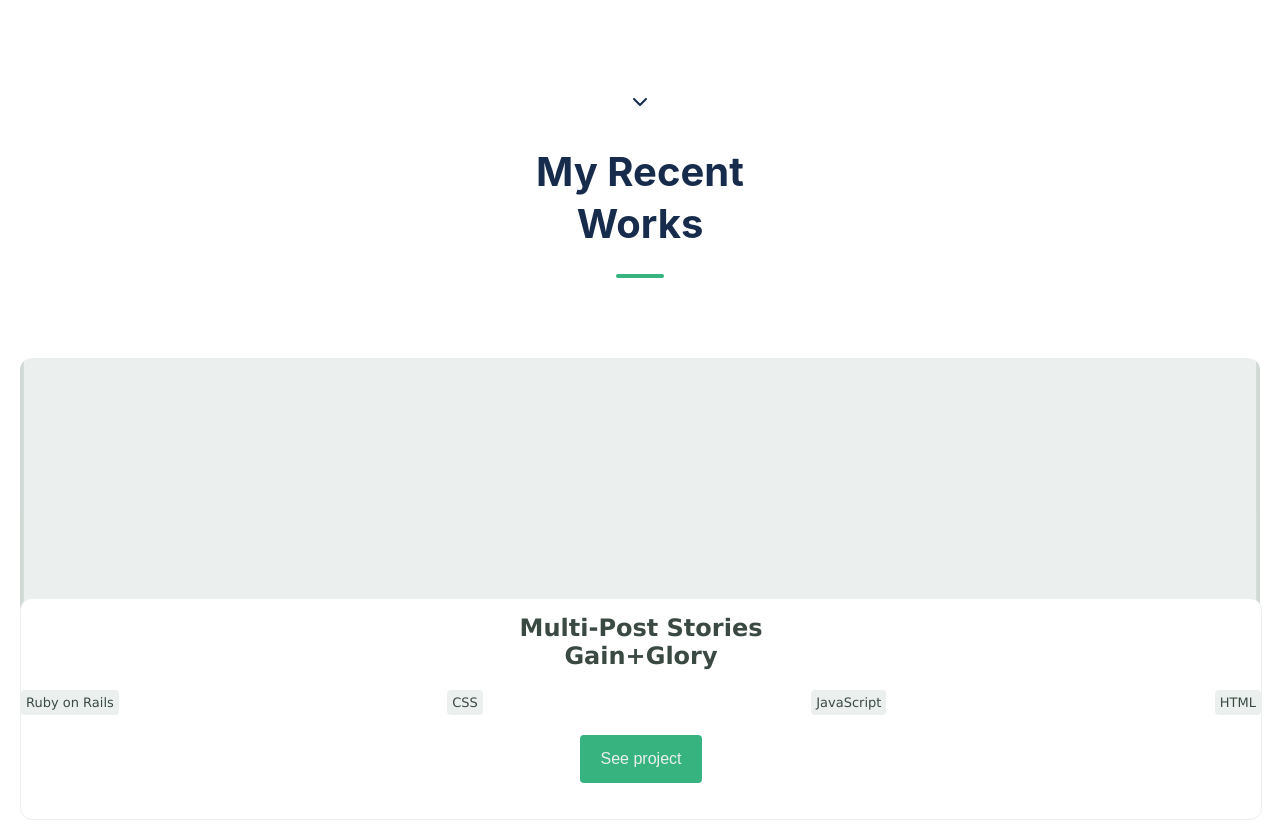
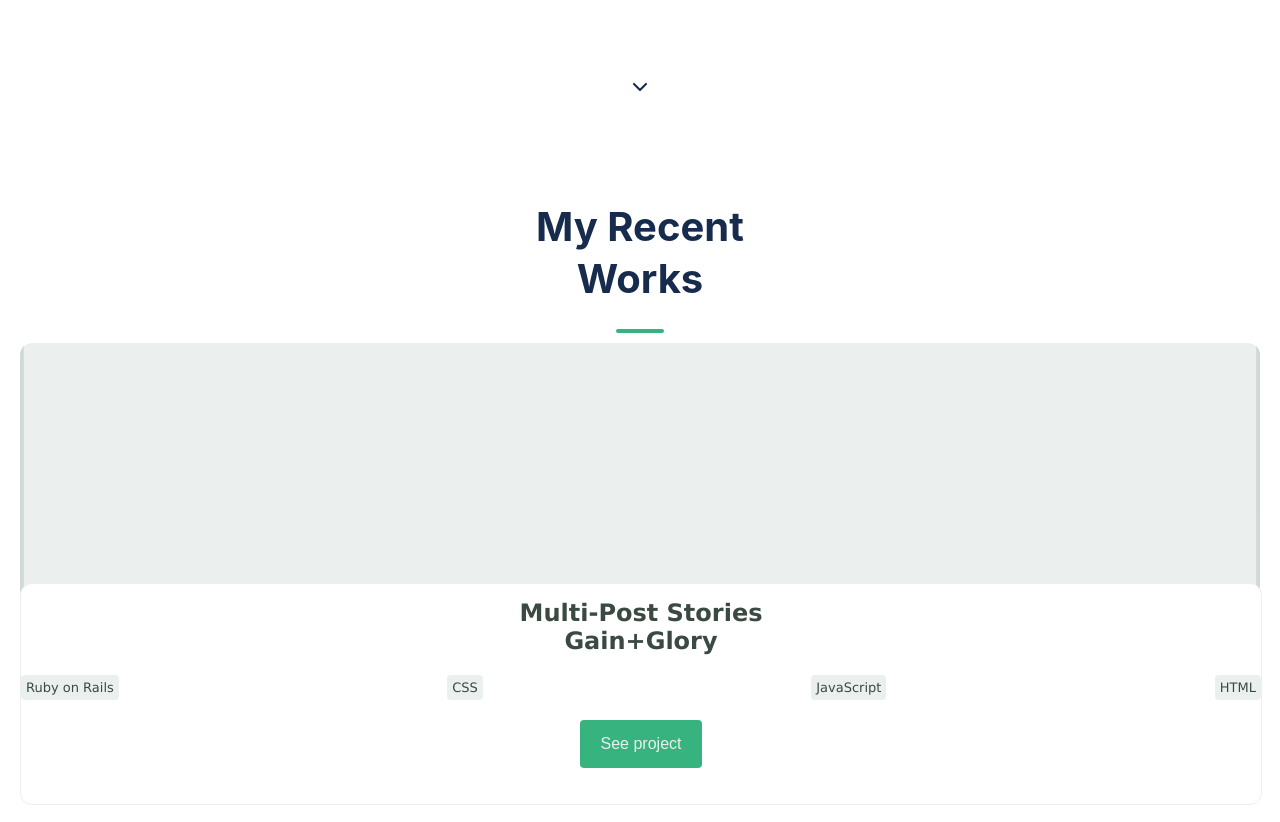
Before and after one commit to essiewanjiru99/essie-portfolio, a website: page index.html in a window 1280 px wide. Shown: the part 504-1326 px from the top of the page. Drawn offline with Linux system fonts and the light colour scheme.

Commit message:
modify index.html,index.css and readme file

```diff
--- a/index.html
+++ b/index.html
@@ -39,19 +39,14 @@
         </div>
     </section>
 
-
-    <section class="line-break">
-      <div>
-      <h2>My Recent <br> Works</h2>
+    <section class="section-placeholder">
+      <div class="line-break">
+      <h2 class="works">My Recent <br> Works</h2>
       </div>
-    </section>
-
-
-    <section class="section-placeholder">
       <div  class="placeholder-container">
           <img src="images/placeholder.svg" alt="placeholder" class="placeholder">
           <div class="text-container">
-            <h1>Multi-Post Stories <br> Gain+Glory</h1>
+            <h5  class="header2">Multi-Post Stories <br> Gain+Glory</h5>
             <ul class="text">
               <li class="text-ruby">Ruby on Rails</li>
               <li class="text-css">CSS</li>
@@ -64,7 +59,7 @@
       <div  class="placeholder-container">
           <img src="images/placeholder.svg" alt="placeholder" class="placeholder">
           <div class="text-container">
-            <h1>Multi-Post Stories <br> Gain+Glory</h1>
+            <h5 class="header2">Multi-Post Stories <br> Gain+Glory</h5>
             <ul class="text">
               <li class="text-ruby">Ruby on Rails</li>
               <li class="text-css">CSS</li>
@@ -77,7 +72,7 @@
       <div  class="placeholder-container">
           <img src="images/placeholder.svg" alt="placeholder" class="placeholder">
           <div class="text-container">
-            <h1>Multi-Post Stories <br> Gain+Glory</h1>
+            <h5 class="header2">Multi-Post Stories <br> Gain+Glory</h5>
             <ul class="text">
               <li class="text-ruby">Ruby on Rails</li>
               <li class="text-css">CSS</li>
@@ -90,7 +85,7 @@
       <div  class="placeholder-container">
           <img src="images/placeholder.svg" alt="placeholder" class="placeholder">
           <div class="text-container">
-            <h1>Multi-Post Stories <br> Gain+Glory</h1>
+            <h5 class="header2">Multi-Post Stories <br> Gain+Glory</h5>
             <ul class="text">
               <li class="text-ruby">Ruby on Rails</li>
               <li class="text-css">CSS</li>
@@ -103,7 +98,7 @@
       <div  class="placeholder-container">
           <img src="images/placeholder.svg" alt="placeholder" class="placeholder">
           <div class="text-container">
-            <h1>Multi-Post Stories <br> Gain+Glory</h1>
+            <h5 class="header2">Multi-Post Stories <br> Gain+Glory</h5>
             <ul class="text">
               <li class="text-ruby">Ruby on Rails</li>
               <li class="text-css">CSS</li>
@@ -116,7 +111,7 @@
       <div  class="placeholder-container">
         <img src="images/placeholder.svg" alt="placeholder" class="placeholder">
         <div class="text-container">
-          <h1>Multi-Post Stories <br> Gain+Glory</h1>
+          <h5 class="header2">Multi-Post Stories <br> Gain+Glory</h5>
           <ul class="text">
             <li class="text-ruby">Ruby on Rails</li>
             <li class="text-css">CSS</li>
@@ -129,25 +124,19 @@
     </section>
       <section class="about-container">
         <div class="text-aline">
-
-
-
           </div>
           <div class="text-about">
             <div class="plane-container">
-
               <h3>About me</h3>
               <div class="plane-image">
                 <img src="images/plane.svg" alt="plane">
               </div>
             </div>
-
             <div class="test2">
               <div>
                 <p class="h6"> I can help you build a product, feature or website Look through some of my work and experience! If you like what you see and have a project you need coded,
                   don’t hesitate to contact me.</p>
               </div>
-
             </div>
               <div class="button2">
                 <button class="button-resume" type="button">Get my resume </button>
@@ -157,15 +146,14 @@
             <img src="images/square.svg" alt="square">
           </div>
         </div>
-
          <div class="section6">
           <article class="qoute">
             <div class="holder-text">
               <img src="images/holder.svg" alt="holder">
               <div class="holder-text1">
                 <img src="images/ellipse.svg" alt="holder">
-                <div class="Language">
-                  <p>Language</p>
+               <div class="Language">
+                <p>Languages</p>
                 </div>
                   <ul class="media">
                     <li>JavaScript</li>
@@ -212,7 +200,7 @@
                       </div>
                     </div>
                 </article>
+              </ul>
                   </div>
-
 </body>
 </html>
--- a/styles.css
+++ b/styles.css
@@ -78,7 +78,7 @@
   width: 100%;
 }
 
-h2 {
+.works {
   font-family: 'Inter', sans-serif;
   font-style: normal;
   font-weight: 700;
@@ -164,23 +164,13 @@
   background: white;
 }
 
-h1 {
+.header2 {
   text-align: center;
   color: #3a4a42;
   padding-top: 15px;
+  font-weight: 600;
+  font-size: 24px;
 }
-
-/* .button1 {
-  padding-bottom: 36px;
-} */
-
-/* .button1:hover {
-  box-shadow: 0 8px 16px rgba(54, 179, 127, 0.24);
-}
-
-.button1:focus {
-  background: #008552;
-} */
 
 .button-text {
   outline: none;
```
Also changed, not shown: README.md.
